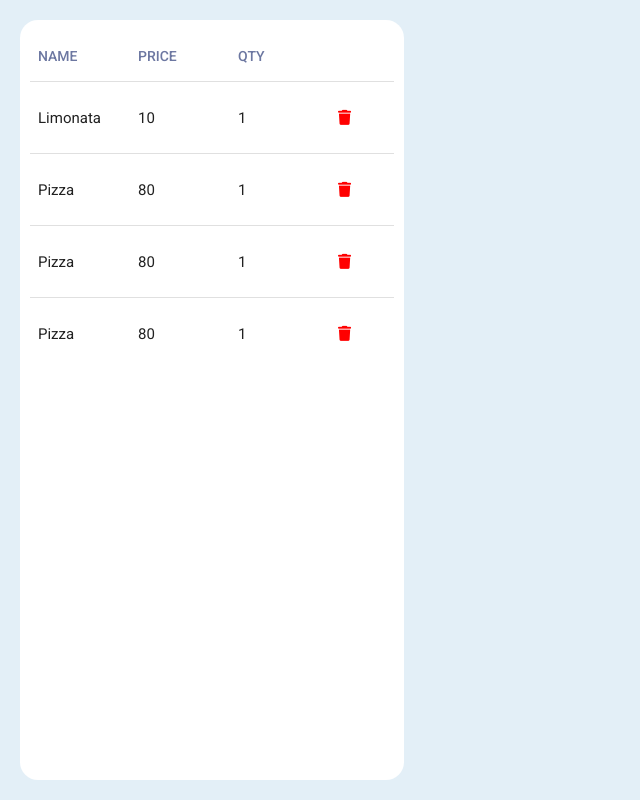
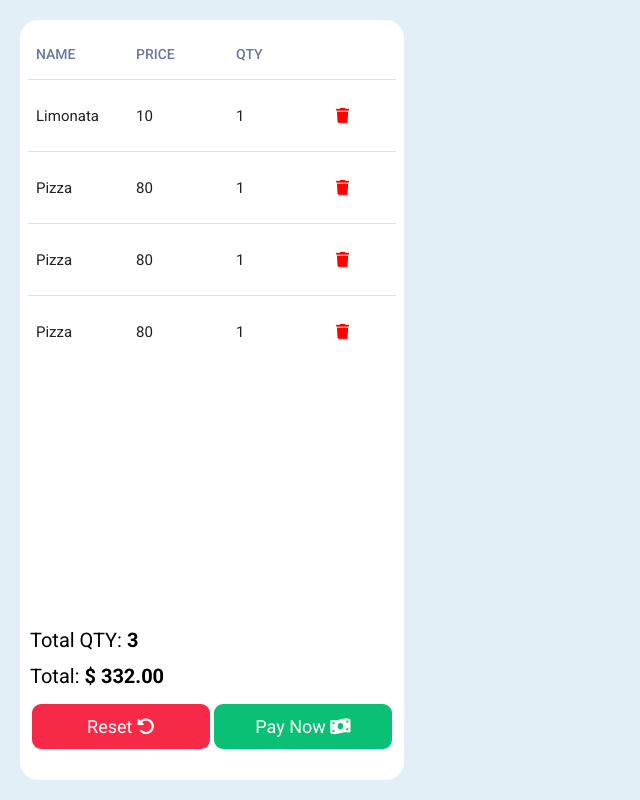
Before and after one commit to aslantasezgin/pos-app, a React (Create React App) app: page /pos in a window 1280 px wide. Shown: the whole page, without its empty margins (0-640 px from the left). Built offline with nearby package versions, Linux system fonts and the light colour scheme.

Commit message:
pos-sidebar-created

```diff
--- a/src/components/Global/Header/Header.js
+++ b/src/components/Global/Header/Header.js
@@ -1,4 +1,5 @@
 import { useProSidebar } from 'react-pro-sidebar';
+import { NavLink } from 'react-router-dom';
 import './Header.css'
 
 const Header = () => {
@@ -16,7 +17,7 @@ return(
 
 <div className="user-info">
 <ul>
-<li><span><i class="fa-solid fa-cart-plus"></i></span> POS</li>
+<li><NavLink to="/pos"> <span><i class="fa-solid fa-cart-plus"></i></span> POS</NavLink></li>
 <li><span><i class="fa-regular fa-user"></i></span> Sezgin Aslantaş</li>
 </ul>
 </div>
--- /dev/null
+++ b/src/components/Pos/PosBottom/PosBottom.css
@@ -0,0 +1,48 @@
+.pos-bottom{
+    padding: 10px;
+    height: 20%;
+    padding-top: 9px;
+}
+
+.pos-bottom ul li{
+    width: 100%;
+    padding: 6px 0px;
+    font-size: 20px;
+}
+
+.pos-buttons{
+    width: 100%;
+    display: flex;
+    padding-top: 10px;
+    justify-content: space-around;
+}
+
+.pos-buttons button{
+    display: inline-block;
+    width: 49%;
+    padding: 12px 0px;
+   border-radius: 9px;
+   border: 0px;
+   font-size: 18px;
+   outline: none;
+   cursor: pointer;
+   color: #fff;
+}
+
+.pos-reset{
+    background-color: #F62947;
+}
+
+.pos-reset:hover{
+    background-color: #f50428;
+
+}
+
+.pos-pay{
+    background-color: #0AC074;
+}
+
+.pos-pay:hover{
+    background-color: #18db8a;
+
+}
--- /dev/null
+++ b/src/components/Pos/PosBottom/PosBottom.js
@@ -0,0 +1,19 @@
+import './PosBottom.css'
+
+const PosBottom = () => {
+    return(
+        <div className="pos-bottom">
+           <ul>
+            <li>Total QTY:  <b>3</b></li>
+            <li>Total: <b>$ 332.00</b></li>
+           </ul>
+
+         <div className="pos-buttons">
+        <button className="pos-reset">Reset <span><i class="fa-solid fa-rotate-left"></i></span></button>
+        <button className="pos-pay">Pay Now <span><i class="fa-solid fa-money-bill-wave"></i></span></button>
+        </div>
+        </div>
+    )
+}
+
+export default PosBottom
--- a/src/components/Pos/PosProducts/PosProducts.css
+++ b/src/components/Pos/PosProducts/PosProducts.css
@@ -1,7 +1,8 @@
 .pos-products{
-    padding: 10px;
-    height: 70%;
+    padding: 8px;
+    height: 78%;
     overflow-y: auto;
+
     overflow-x: hidden;
 }
 
--- a/src/components/Pos/PosProducts/PosProducts.js
+++ b/src/components/Pos/PosProducts/PosProducts.js
@@ -11,6 +11,7 @@ const PosProducts = () => {
             style: {
                 minHeight: '72px', // override the row height
                 fontSize:'15px',
+
 
 
             },
--- a/src/components/Pos/PosSidebar/PosSidebar.js
+++ b/src/components/Pos/PosSidebar/PosSidebar.js
@@ -1,3 +1,4 @@
+import PosBottom from '../PosBottom/PosBottom'
 import PosProducts from '../PosProducts/PosProducts'
 import './PosSidebar.css'
 
@@ -9,7 +10,7 @@ const PosSidebar=() =>{
     return(
         <div className="pos-side">
         <PosProducts></PosProducts>
-        <div className="pos-bottom"></div>
+        <PosBottom></PosBottom>
 
         </div>
     )
```
